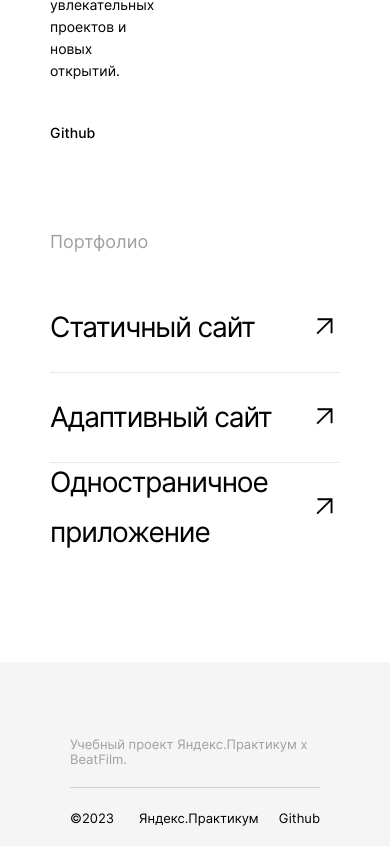
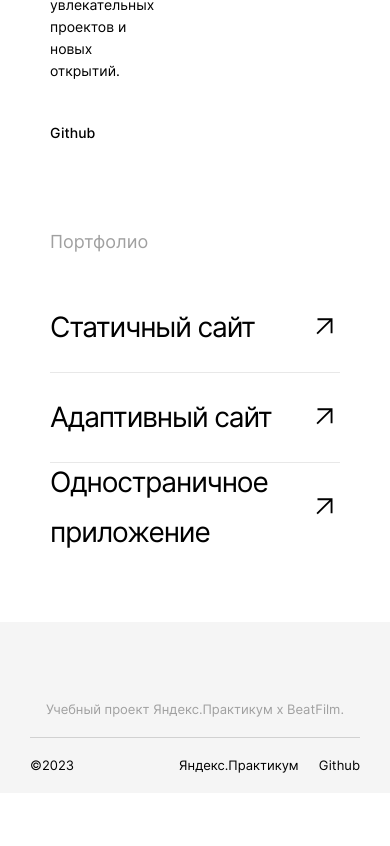
Before and after one commit to PaulAsaf2/movies-explorer-frontend, a React app: page / in a window 390 px wide. Shown: the part 3522-4368 px from the top of the page. After the commit the page ends 4315 px from the top, so only its background shows below. Built offline with nearby package versions, Linux system fonts and the light colour scheme; a web font is replaced by a local one.

Commit message:
настроил footer до точки останова 768px

```diff
--- a/src/components/Main/Portfolio/Portfolio.css
+++ b/src/components/Main/Portfolio/Portfolio.css
@@ -48,4 +48,8 @@
     font-size: 28px;
     letter-spacing: -1.12px;
   }
+
+  .portfolio__container:last-child {
+    margin-bottom: 70px;
+  }
 }
--- a/src/components/footer/footer.css
+++ b/src/components/footer/footer.css
@@ -2,10 +2,7 @@
   display: flex;
   flex-direction: column;
   align-items: center;
-  padding-top: 75px;
-  padding-bottom: 20px;
-  padding-left: 70px;
-  padding-right: 70px;
+  padding: 75px 70px 20px 70px;
   background-color: #F5F5F5;
 }
 
@@ -47,3 +44,13 @@
 .footer__link:first-child {
   margin-right: 20px;
 }
+
+@media only screen and (max-width: 768px) {
+  .footer {
+    padding: 80px 30px 20px 30px;
+  }
+
+  .footer__container {
+    margin-top: 17px;
+  }
+}
```
